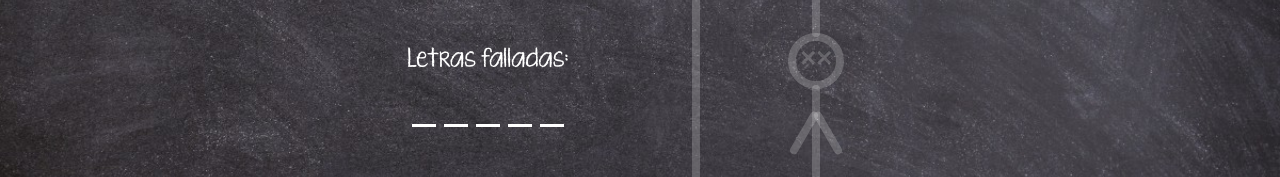
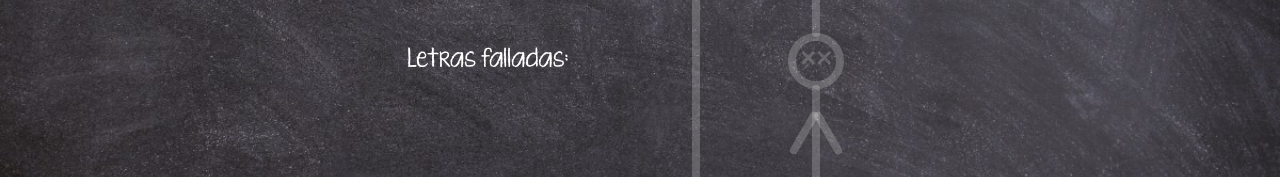
Before and after one commit to AlejandraMejiaP/ejercicio-ahorcado-pair-7, a React (Create React App) app: page / in a window 1280 px wide. Shown: the part 231-408 px from the top of the page. Built offline with nearby package versions, Linux system fonts and the light colour scheme.

Commit message:
add wrond letters list

```diff
--- a/src/components/App.js
+++ b/src/components/App.js
@@ -1,41 +1,61 @@
-import '../styles/App.scss';
-import { useState } from 'react';
+import "../styles/App.scss";
+import { useState } from "react";
 
 function App() {
-  let word = 'patata';
-  const [chart, setChart] = useState('');
+  let keyword = "patata";
+  const [chart, setChart] = useState("");
+  const [counter, setCounter] = useState(0);
+  const [wrongLetters, setWrongLetters] = useState([]);
+  const [correctLetters, setCorrectLetters] = useState([]);
 
   const renderSolutionLetters = () => {
-    const wordLetters = word.split('');
-    for (const letter of wordLetters) {
-      console.log(letter);
+    const wordLetters = keyword.split("");
+    return wordLetters.map((letter, index) => {
+    if(correctLetters.includes(letter)){ return <li key={index} className="letter">{letter}</li>}
+    else {
+      return <li key={index} className="letter"></li>;
     }
-    return wordLetters.map((letter, index) => {
-      return <li key={index} className="letter"></li>;
     });
   };
-  const lastLetter = (ev) => {
-    setChart(ev.currentTarget.value);
+
+  const renderWrongLetters = () => {
+
+    return wrongLetters.map((error, index) => {
+        return <li key={index} className="letter">{error}</li>
+
+    });
   };
-  //  const correctLetters = [];
-  // for (let i = 0; i < correctWord.length ; i++) {
 
-  //   console.log(correctWord.charAt(i));
-  // correctLetters.push(correctWord.charAt(i));
-  // console.log(correctLetters);
-
-  // }
-
-  const [counter, setCounter] = useState(0);
   const numberOfErrors = (ev) => {
     ev.preventDefault();
     if (ev.keyCode === 8) {
       setCounter(counter);
-      console.log(counter);
-    } else if (ev.keyCode === '^[a-zA-ZáäéëíïóöúüÁÄÉËÍÏÓÖÚÜñÑ]?$') {
+    } else {
       setCounter(counter + 1);
     }
+    console.log(counter);
   };
+  console.log(wrongLetters)
+  console.log(correctLetters);
+  const handleLastLetter = (ev) => {
+    ev.preventDefault();
+    let lastInput = ev.currentTarget.value;
+    if (lastInput.match("^[a-zA-ZáäéëíïóöúüÁÄÉËÍÏÓÖÚÜñÑ]?$")) {
+      numberOfErrors(ev);
+      setChart(lastInput);
+      if (lastInput !== "") {
+        if (keyword.includes(lastInput)) {
+          setCorrectLetters([...correctLetters, lastInput]);
+          console.log("acierto");
+        } else {
+          console.log("error");
+          setWrongLetters([...wrongLetters, lastInput]);
+         ;
+        }
+      }
+    }
+  };
+
 
   return (
     <>
@@ -47,25 +67,11 @@ function App() {
           <section>
             <div className="solution">
               <h2 className="title">Solución:</h2>
-              <ul className="letters">
-                {renderSolutionLetters()}
-                {/* <li className="letter">p</li>
-                <li className="letter">a</li>
-                <li className="letter"></li>
-                <li className="letter">a</li>
-                <li className="letter"></li>
-                <li className="letter">a</li> */}
-              </ul>
+              <ul className="letters">{renderSolutionLetters()}</ul>
             </div>
             <div className="error">
               <h2 className="title">Letras falladas:</h2>
-              <ul className="letters">
-                <li className="letter"></li>
-                <li className="letter"></li>
-                <li className="letter"></li>
-                <li className="letter"></li>
-                <li className="letter"></li>
-              </ul>
+              <ul className="letters">{renderWrongLetters()}</ul>
             </div>
             <form className="form">
               <label className="title" htmlFor="last-letter">
@@ -73,14 +79,14 @@ function App() {
               </label>
               <input
                 value={chart}
-                onKeyUp={numberOfErrors}
-                onChange={lastLetter}
+                onChange={handleLastLetter}
                 autoComplete="off"
                 className="form__input"
                 maxLength="1"
                 type="text"
                 name="last-letter"
                 id="last-letter"
+                pattern="^[a-zA-ZáäéëíïóöúüÁÄÉËÍÏÓÖÚÜñÑ]?$"
               />
             </form>
           </section>
```
